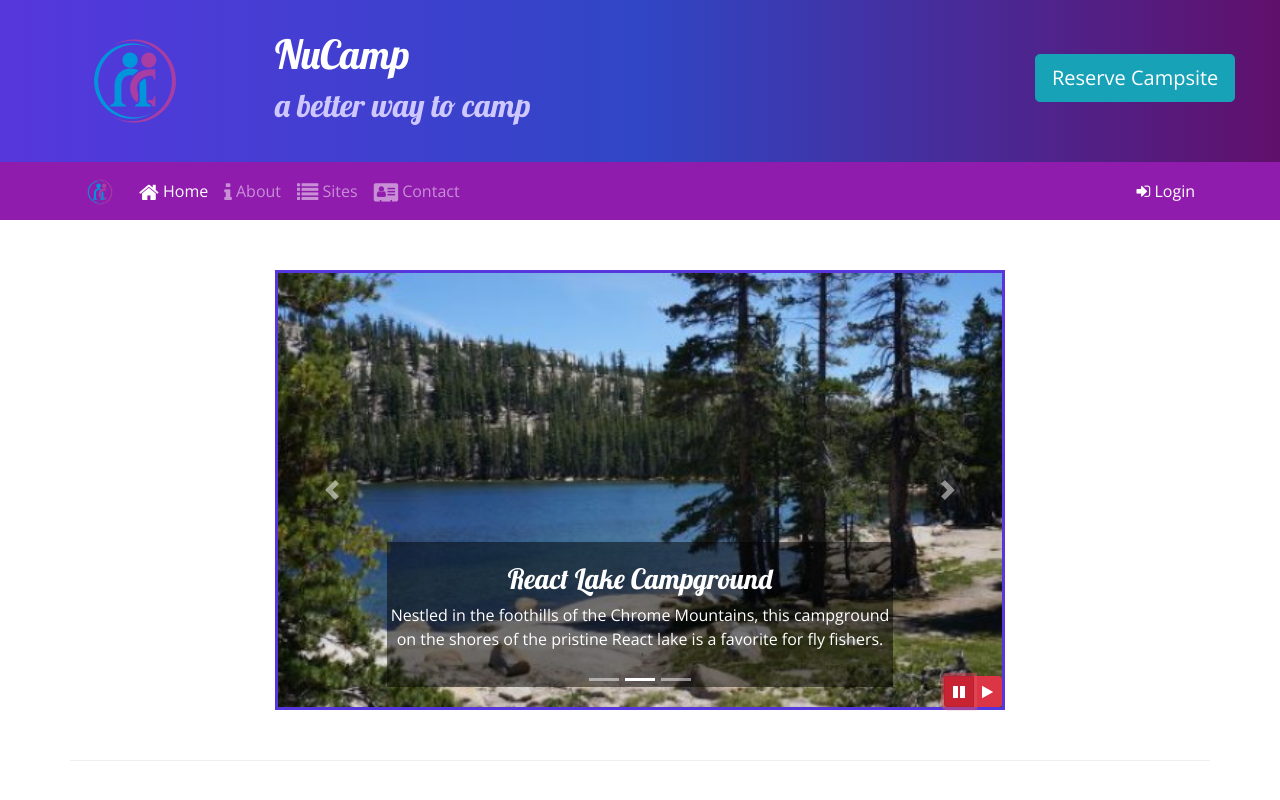
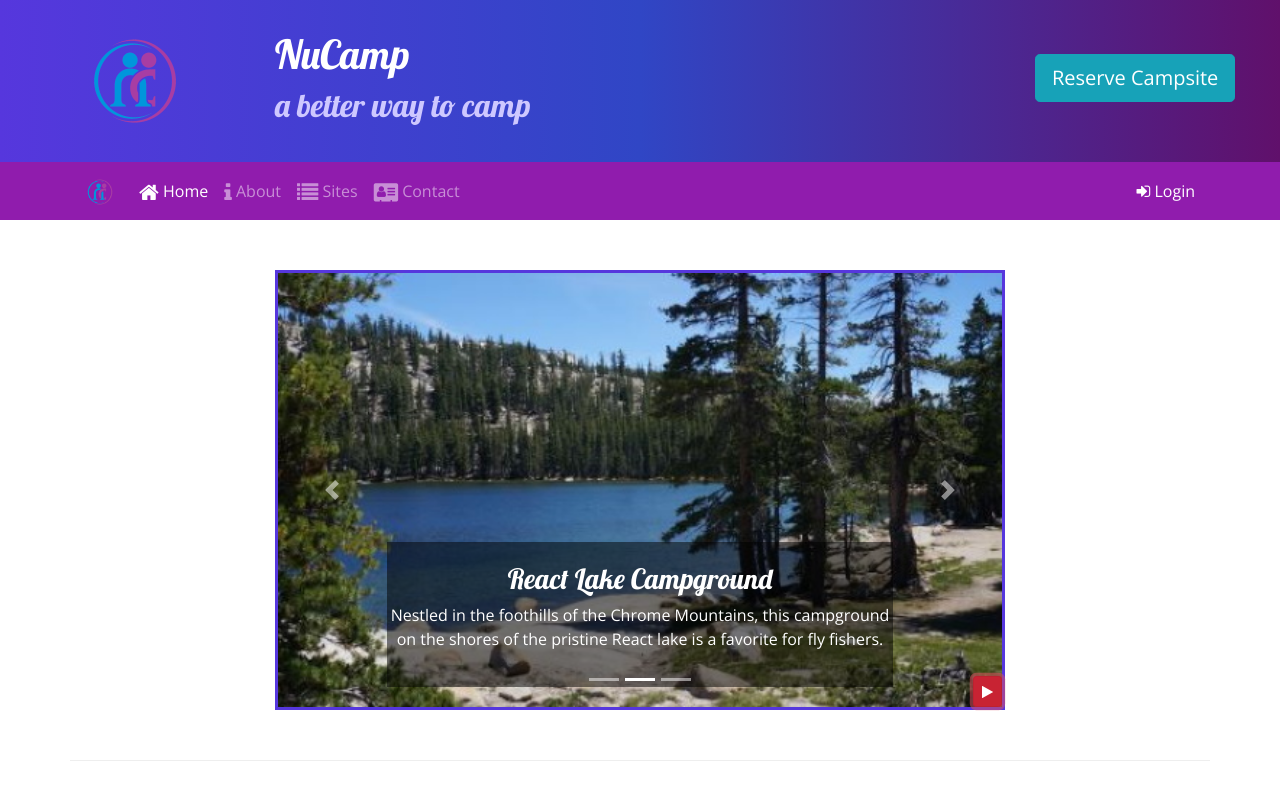
Before and after one commit to Tekie79/bootstrap-test, a website: page index.html in a window 1280 px wide. Both pictures are taken after a click on the button 959 px from the left and 691 px from the top of the page. Shown: the top 800 px of the page. Drawn offline with nearby package versions, Linux system fonts and the light colour scheme.

Commit message:
Bootstrap and JQuery p-2

```diff
--- a/index.html
+++ b/index.html
@@ -247,14 +247,10 @@
                         <span class="carousel-control-next-icon"></span>
                         <span class="sr-only">Next</span>
                     </a>
-                   <div class="btn-group" id="carouselButton">
-                    <button class="btn btn-danger btn-sm" id="carouselPause">
-                        <span class="fa fa-pause"></span>
+
+                    <button class="btn btn-danger btn-sm" id="carouselButton">
+                        <i class="fa fa-pause"></i>
                     </button>
-                    <button class="btn btn-danger btn-sm" id="carouselPlay">
-                        <span class="fa fa-play"></span>
-                    </button>
-                   </div>
                 </div>
             </div>
         </div>
@@ -350,11 +346,16 @@
     <script>
         $(function() {
             $(".carousel").carousel( { interval: 2000, pause: "false" } );
-            $("#carouselPause").click(function(){
-                $(".carousel").carousel("pause");
-            });
-            $("#carouselPlay").click(function(){
+            $("#carouselButton").click(function(){
+               if ($("#carouselButton").children("i").hasClass("fa-pause")) {
+                   $(".carousel").carousel("pause");
+                   $("#carouselButton").children("i").removeClass("fa-pause");
+                   $("#carouselButton").children("i").addClass("fa-play");
+               } else {
                 $(".carousel").carousel("cycle");
+                $("#carouselButton").children("i").removeClass("fa-play");
+                   $("#carouselButton").children("i").addClass("fa-pause");
+               }
             });
         });
     </script>
```
